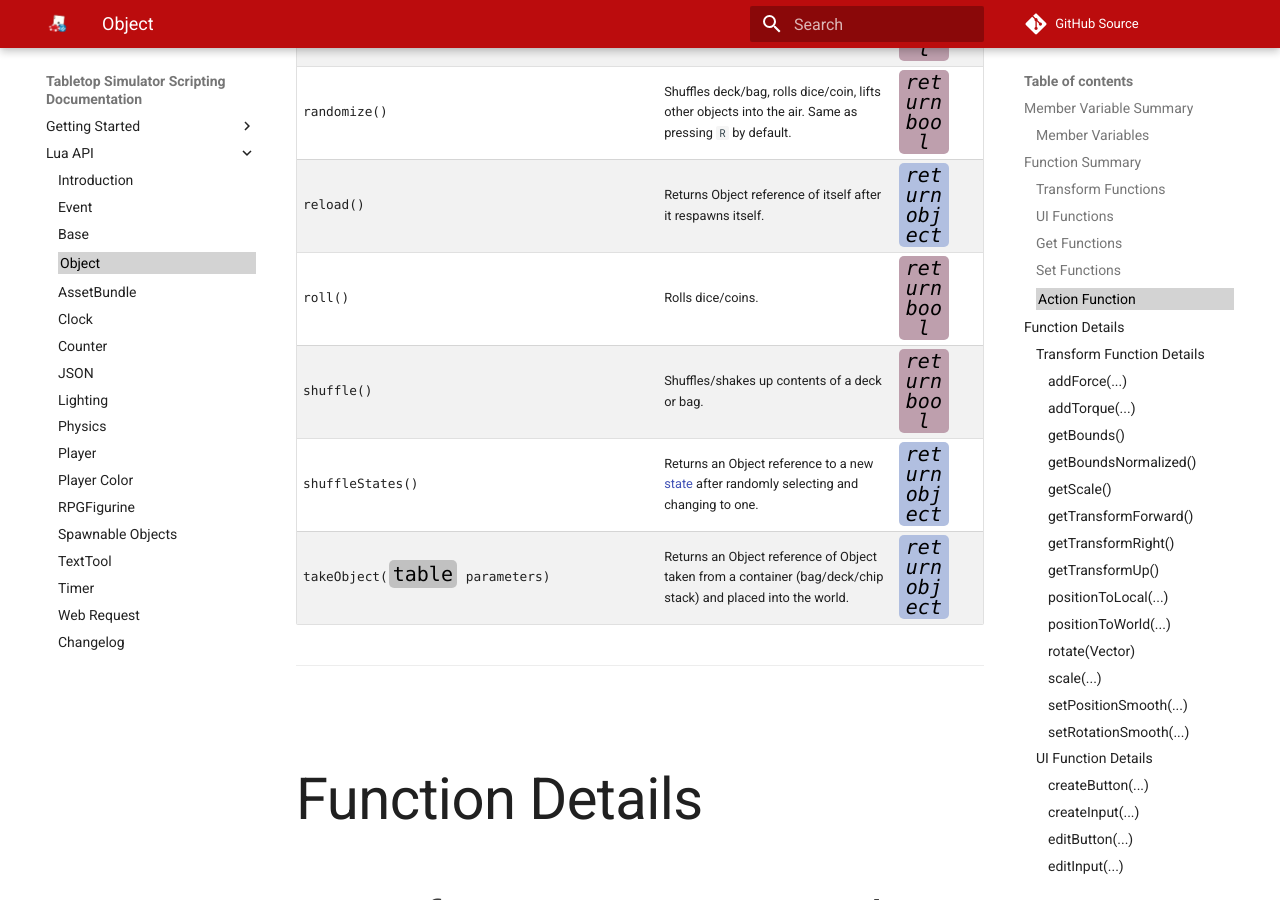
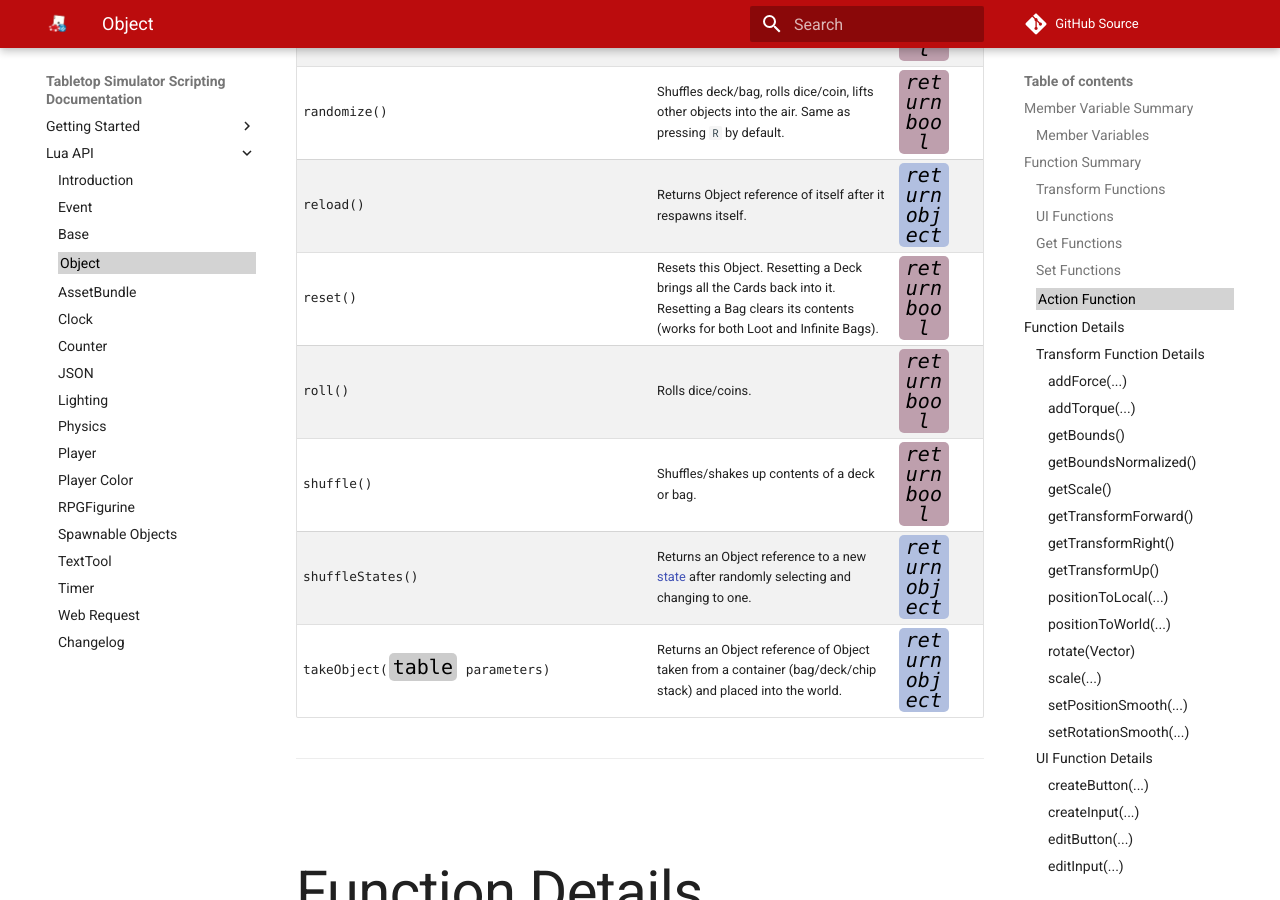
Before and after one commit to Berserk-Games/Tabletop-Simulator-API, an MkDocs documentation site: the page built from docs/object.md, in a window 1280 px wide and 900 px high, scrolled down 10278 px. Built offline with MkDocs 1.6.1 and Material for MkDocs 9.7.7, drawn with Linux system fonts in a browser that asks for light colours; comment, search, counter and statistics services are not loaded; old or Windows-style settings are respelled for this version of MkDocs.

Commit message:
Added object.reset()

```diff
--- a/docs/object.md
+++ b/docs/object.md
@@ -167,6 +167,7 @@ dealToColorWithOffset([<span class="tag vec"></span>](intro#vector)&nbsp;offset,
 putObject([<span class="tag obj"></span>](intro#types)&nbsp;put_object) | Places an object into a container (chip stacks/bags/decks). | [<span class="ret boo"></span>](intro#types) | [<span class="i"></span>](#putobject)
 <a class="anchor" id="randomize"></a>randomize() | Shuffles deck/bag, rolls dice/coin, lifts other objects into the air. Same as pressing `R` by default. | [<span class="ret boo"></span>](intro#types) |
 reload() | Returns Object reference of itself after it respawns itself. | [<span class="ret obj"></span>](intro#types) | [<span class="i"></span>](#reload)
+<a class="anchor" id="reset"></a>reset() | Resets this Object. Resetting a Deck brings all the Cards back into it. Resetting a Bag clears its contents (works for both Loot and Infinite Bags). | [<span class="ret boo"></span>](intro#types) |
 <a class="anchor" id="roll"></a>roll() | Rolls dice/coins. | [<span class="ret boo"></span>](intro#types) |
 <a class="anchor" id="shuffle"></a>shuffle() | Shuffles/shakes up contents of a deck or bag. | [<span class="ret boo"></span>](intro#types) |
 <a class="anchor" id="shufflestates"></a>shuffleStates() | Returns an Object reference to a new [state](http://berserk-games.com/knowledgebase/creating-states/) after randomly selecting and changing to one. | [<span class="ret obj"></span>](intro#types) |
```
